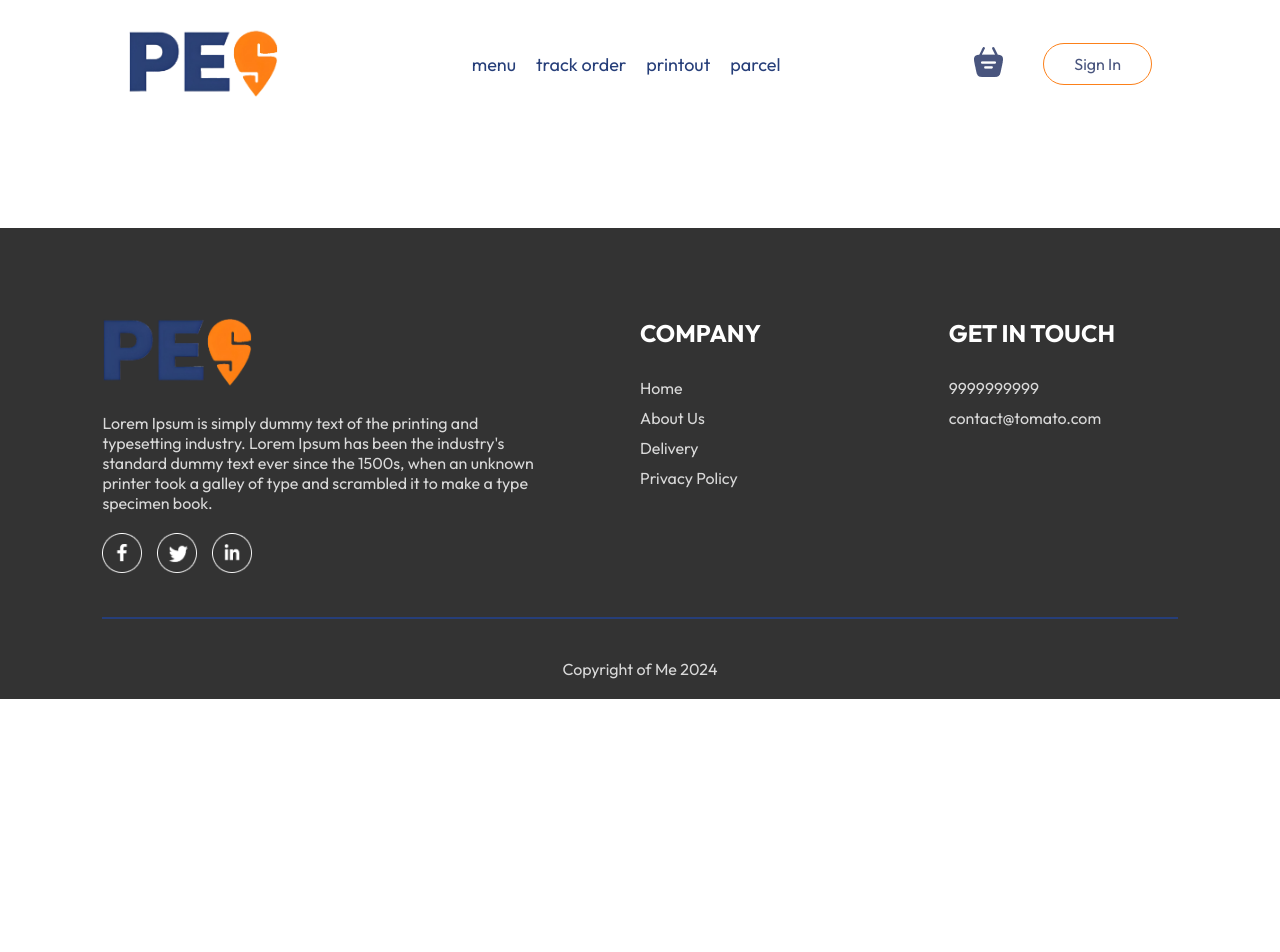
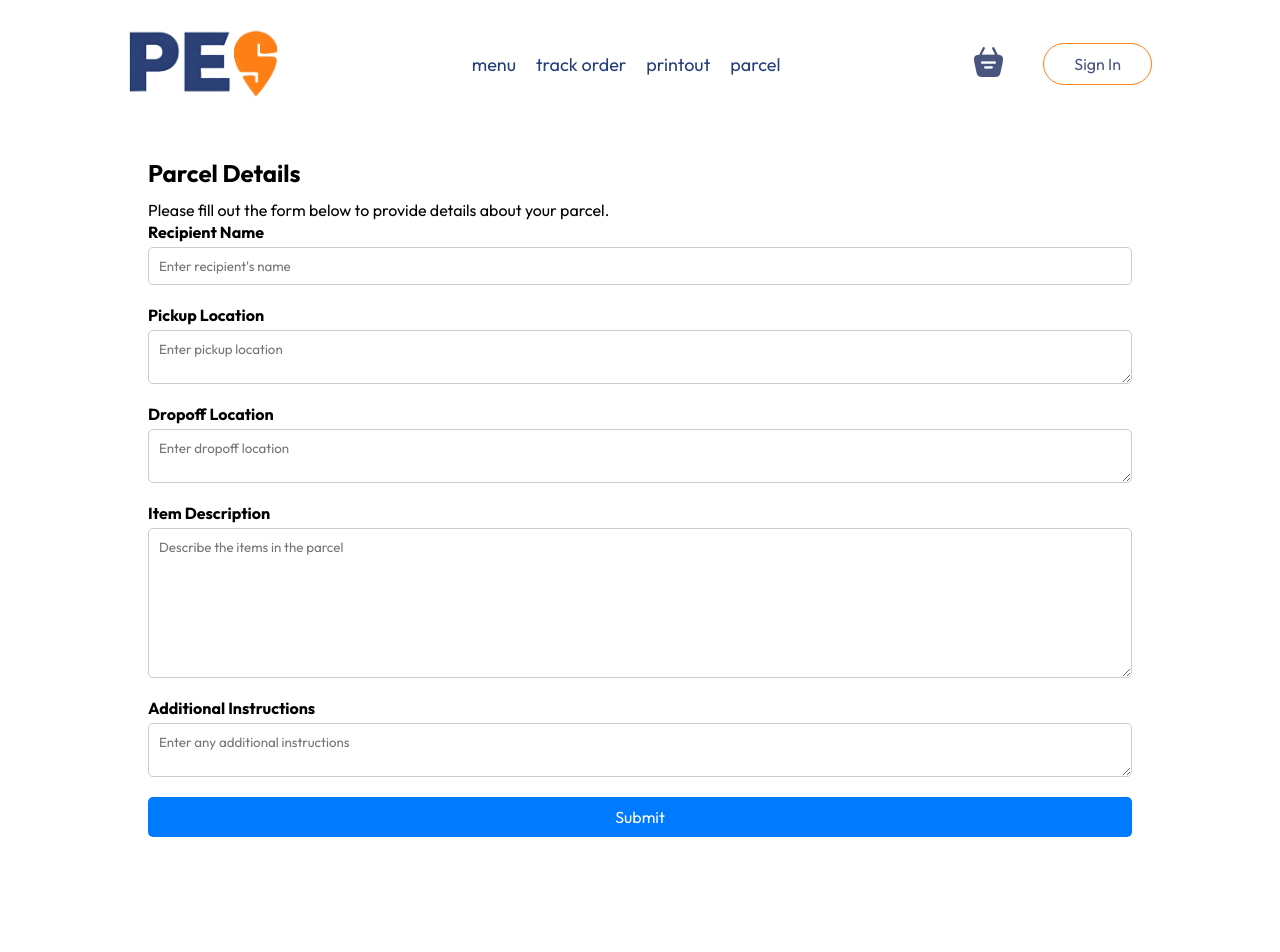
Before and after one commit to MJenius/BetterPESwiggy, a React (Vite) app in the folder frontend/: page /parcel in a window 1280 px wide. Shown: the top 952 px of the page. Before the commit the page ends 800 px from the top, so only its background shows below. Built offline with nearby package versions, Linux system fonts and the light colour scheme; no server answers.

Commit message:
Parcel Page Made, Not Functional

```diff
--- a/frontend/src/App.jsx
+++ b/frontend/src/App.jsx
@@ -9,6 +9,7 @@ import MyOrders from './pages/MyOrders/MyOrders'
 import Deliver from './pages/Deliver/Deliver'
 import Account from './pages/Account/Account';
 import PlaceOrder from './pages/PlaceOrder/PlaceOrder'
+import Parcel from './pages/Parcel/Parcel'
 
 const App = () => {
   const [showLogin,setShowLogin] = useState(false)
@@ -24,6 +25,7 @@ const App = () => {
           <Route path='/deliver' element={<Deliver/>}/>
           <Route path='/account' element={<Account />} />
           <Route path="/order" element={<PlaceOrder />} />
+          <Route path='/parcel' element={<Parcel/>}/>
         </Routes>
       </div>
       <Footer/>
--- a/frontend/src/pages/Parcel/Parcel.css
+++ b/frontend/src/pages/Parcel/Parcel.css
@@ -0,0 +1,72 @@
+/* Main Container */
+.parcel-page {
+    display: flex;
+    flex-direction: column;
+    padding: 20px;
+}
+
+/* Page Styles */
+.parcel-page h2 {
+    font-size: 24px;
+    margin-bottom: 10px;
+}
+
+.parcel-page p {
+    font-size: 16px;
+    line-height: 1.5;
+}
+
+/* Form Styles */
+.form-group {
+    display: flex;
+    flex-direction: column;
+    margin-bottom: 20px;
+}
+
+.form-group label {
+    font-weight: bold;
+    margin-bottom: 5px;
+}
+
+.form-group input,
+.form-group textarea {
+    padding: 10px;
+    border: 1px solid #ccc;
+    border-radius: 5px;
+}
+
+/* Specific Styles for Item Input */
+.item-input {
+    height: 150px; /* Increased height for item input */
+}
+
+/* Button Styles */
+.button {
+    background-color: #007bff;
+    color: white;
+    padding: 10px 20px;
+    border: none;
+    border-radius: 5px;
+    cursor: pointer;
+}
+
+.button:hover {
+    background-color: #0056b3;
+}
+
+/* Additional Instructions */
+.additional-instructions {
+    background-color: #f9f9f9;
+    border: 1px solid #ccc;
+    padding: 15px;
+    border-radius: 5px;
+    margin-top: 20px;
+}
+
+.additional-instructions h3 {
+    margin-top: 0;
+}
+
+.additional-instructions p {
+    margin: 5px 0;
+}
--- a/frontend/src/pages/Parcel/Parcel.jsx
+++ b/frontend/src/pages/Parcel/Parcel.jsx
@@ -0,0 +1,74 @@
+import React, { useContext, useState } from 'react';
+import { StoreContext } from '../../context/StoreContext';
+import axios from 'axios';
+import { useNavigate } from 'react-router-dom';
+import './Parcel.css'
+
+const Parcel = () => {
+  const { token, url } = useContext(StoreContext);
+  const navigate = useNavigate();
+  const [parcelData, setParcelData] = useState({
+    item: '',
+    pickupLocation: '',
+    destination: '',
+    additionalDetails: '',
+  });
+
+  const handleInputChange = (event) => {
+    const { name, value } = event.target;
+    setParcelData((prevData) => ({ ...prevData, [name]: value }));
+  };
+
+  const handleSubmit = async (event) => {
+    event.preventDefault();
+    try {
+      const response = await axios.post(`${url}/api/parcel/create`, parcelData, {
+        headers: { token: token },
+      });
+      if (response.data.success) {
+        // Add parcel to cart
+        navigate('/cart');
+      } else {
+        console.error(response.data.message);
+      }
+    } catch (error) {
+      console.error('Error creating parcel', error);
+    }
+  };
+
+  return (
+<div class="parcel-page">
+    <h2>Parcel Details</h2>
+    <p>Please fill out the form below to provide details about your parcel.</p>
+
+    <div class="form-group">
+        <label for="recipient-name">Recipient Name</label>
+        <input type="text" id="recipient-name" placeholder="Enter recipient's name" />
+    </div>
+
+    <div class="form-group">
+        <label for="pickup-location">Pickup Location</label>
+        <textarea id="pickup-location" placeholder="Enter pickup location"></textarea>
+    </div>
+
+    <div class="form-group">
+        <label for="dropoff-location">Dropoff Location</label>
+        <textarea id="dropoff-location" placeholder="Enter dropoff location"></textarea>
+    </div>
+
+    <div class="form-group">
+        <label for="item-description">Item Description</label>
+        <textarea id="item-description" class="item-input" placeholder="Describe the items in the parcel"></textarea>
+    </div>
+
+    <div class="form-group">
+        <label for="additional-instructions">Additional Instructions</label>
+        <textarea id="additional-instructions" class="instructions-input" placeholder="Enter any additional instructions"></textarea>
+    </div>
+
+    <button class="button">Submit</button>
+</div>
+  );
+};
+
+export default Parcel;
```
